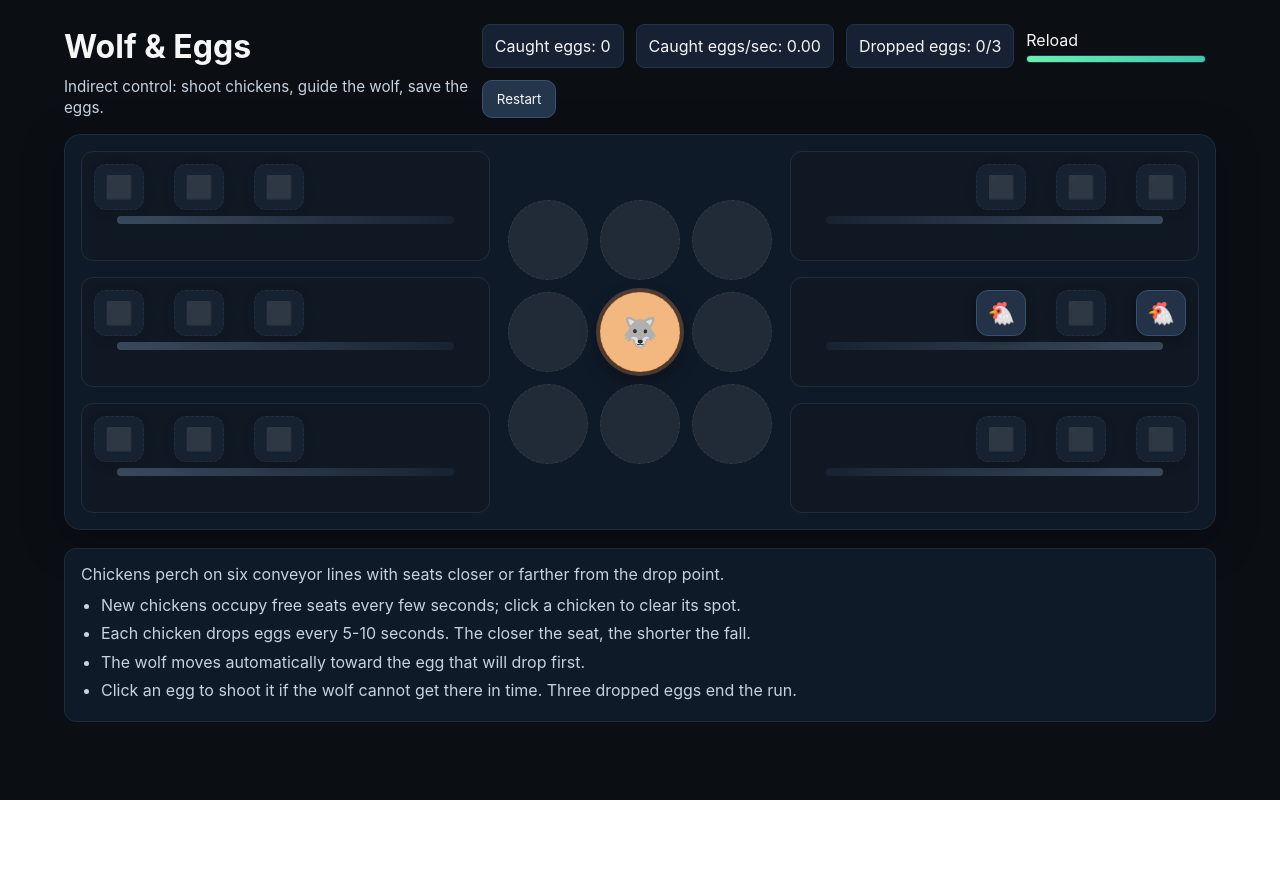
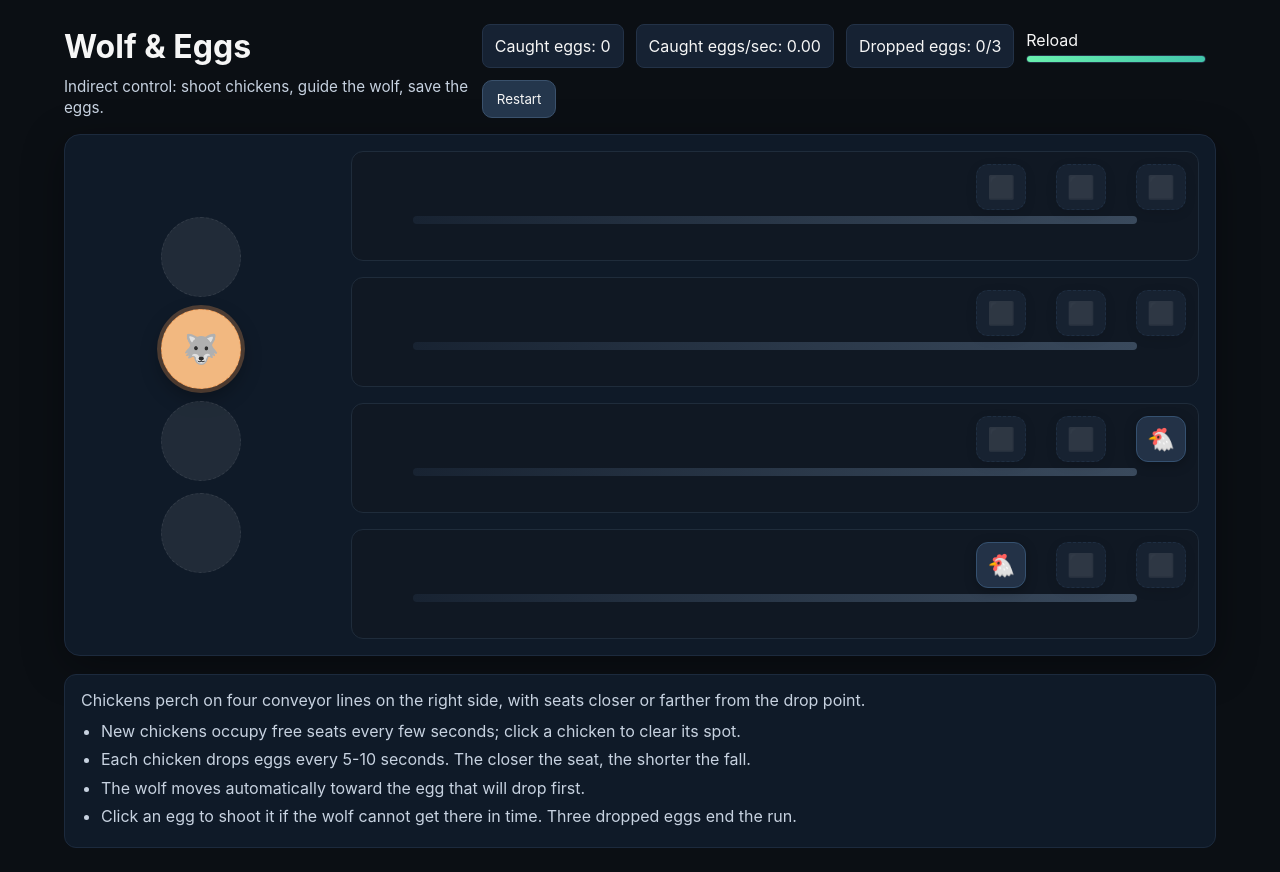
Before and after one commit to nikitabelotelov-ciliz/shooter-game, a React (Vite) app: page / in a window 1280 px wide. Before the commit the page ends 800 px from the top, so only its background shows below. Built offline with nearby package versions, Linux system fonts and the light colour scheme.

Commit message:
Use single-column wolf grid

```diff
--- a/src/App.css
+++ b/src/App.css
@@ -91,7 +91,7 @@
 
 .arena {
   display: grid;
-  grid-template-columns: 1fr 240px 1fr;
+  grid-template-columns: 240px 1fr;
   gap: 30px;
   background: #0f1a28;
   border: 1px solid #1c2a3d;
@@ -219,8 +219,8 @@
 
 .grid {
   display: grid;
-  grid-template-columns: repeat(3, 80px);
-  grid-template-rows: repeat(3, 80px);
+  grid-template-columns: repeat(1, 80px);
+  grid-template-rows: repeat(4, 80px);
   gap: 12px;
 }
 
@@ -270,7 +270,7 @@
 
 @media (max-width: 700px) {
   .arena {
-    grid-template-columns: 1fr 110px 1fr;
+    grid-template-columns: 110px 1fr;
   }
 
   .app {
@@ -369,8 +369,8 @@
   }
 
   .grid {
-    grid-template-columns: repeat(3, 30px);
-    grid-template-rows: repeat(3, 30px);
+    grid-template-columns: repeat(1, 30px);
+    grid-template-rows: repeat(4, 30px);
     gap: 5px;
   }
 
--- a/src/App.tsx
+++ b/src/App.tsx
@@ -32,9 +32,7 @@ function App() {
   const gridPositions = useMemo(() => {
     const positions = [] as { row: number; col: number }[]
     for (let row = 0; row < LINES_PER_SIDE; row += 1) {
-      for (let col = 0; col < 3; col += 1) {
-        positions.push({ row, col })
-      }
+      positions.push({ row, col: 0 })
     }
     return positions
   }, [])
@@ -101,14 +99,6 @@ function App() {
       )}
 
       <div className="arena">
-        <ConveyorColumn
-          side="left"
-          chickens={gameState.chickens.filter((c) => c.side === 'left')}
-          eggs={gameState.eggs.filter((egg) => egg.side === 'left')}
-          onShootChicken={handleShootChicken}
-          onShootEgg={handleShootEgg}
-        />
-
         <div className="wolf-zone">
           <div className="grid">
             {gridPositions.map((pos) => {
@@ -128,15 +118,15 @@ function App() {
 
         <ConveyorColumn
           side="right"
-          chickens={gameState.chickens.filter((c) => c.side === 'right')}
-          eggs={gameState.eggs.filter((egg) => egg.side === 'right')}
+          chickens={gameState.chickens}
+          eggs={gameState.eggs}
           onShootChicken={handleShootChicken}
           onShootEgg={handleShootEgg}
         />
       </div>
 
       <div className="instructions">
-        <p>Chickens perch on six conveyor lines with seats closer or farther from the drop point.</p>
+        <p>Chickens perch on four conveyor lines on the right side, with seats closer or farther from the drop point.</p>
         <ul>
           <li>New chickens occupy free seats every few seconds; click a chicken to clear its spot.</li>
           <li>Each chicken drops eggs every 5-10 seconds. The closer the seat, the shorter the fall.</li>
@@ -197,8 +187,7 @@ function ConveyorColumn({ side, chickens, eggs, onShootChicken, onShootEgg }: Co
             <div className="eggs">
               {eggsByRow[rowIndex].map((egg) => {
                 const pathProgress = Math.min(1, egg.progress / egg.travelDistance)
-                const dropPosition = side === 'left' ? 1 : 0
-                const position = egg.startPosition + (dropPosition - egg.startPosition) * pathProgress
+                const position = egg.startPosition * (1 - pathProgress)
                 const left = `${position * 100}%`
                 return (
                   <button
--- a/src/gameModel.ts
+++ b/src/gameModel.ts
@@ -1,4 +1,4 @@
-export type Side = 'left' | 'right'
+export type Side = 'right'
 
 export interface Position {
   row: number
@@ -33,7 +33,7 @@ export interface GameState {
   gameOver: boolean
 }
 
-const LINES_PER_SIDE = 3
+const LINES_PER_SIDE = 4
 const SEATS_PER_LINE = 3
 const MIN_INITIAL_CHICKENS = 2
 const MAX_INITIAL_CHICKENS = 3
@@ -42,30 +42,31 @@ const EGG_COOLDOWN_RANGE_MS: [number, number] = [5000, 10000]
 const CHICKEN_SPAWN_RANGE_MS: [number, number] = [5000, 10000]
 const MAX_DROPPED_EGGS = 3
 const WOLF_STEP_MS = 240
-const DROP_POSITION: Record<Side, number> = { left: 1, right: 0 }
+const DROP_POSITION: Record<Side, number> = { right: 0 }
 const SEAT_TRAVEL_RATIOS: readonly number[] = [1, 0.75, 0.5]
+const WOLF_START_ROW = Math.floor((LINES_PER_SIDE - 1) / 2)
+const WOLF_COL = 0
 
 const randomBetween = (min: number, max: number) => Math.random() * (max - min) + min
 const randomDelay = (range: [number, number]) => randomBetween(range[0], range[1])
 
-const normalizedSeatIndex = (side: Side, seat: number) =>
-  side === 'left' ? seat : SEATS_PER_LINE - 1 - seat
+const normalizedSeatIndex = (seat: number) => SEATS_PER_LINE - 1 - seat
 
-const travelDistanceForSeat = (side: Side, seat: number) => {
-  const indexFromDrop = normalizedSeatIndex(side, seat)
+const travelDistanceForSeat = (seat: number) => {
+  const indexFromDrop = normalizedSeatIndex(seat)
   const boundedIndex = Math.min(SEAT_TRAVEL_RATIOS.length - 1, Math.max(0, indexFromDrop))
   return SEAT_TRAVEL_RATIOS[boundedIndex]
 }
 
 const spawnPositionForSeat = (side: Side, seat: number) => {
   const dropPosition = DROP_POSITION[side]
-  const distance = travelDistanceForSeat(side, seat)
+  const distance = travelDistanceForSeat(seat)
   return dropPosition === 1 ? 1 - distance : distance
 }
 
-const catchPositionForLine = (side: Side, line: number): Position => ({
+const catchPositionForLine = (_side: Side, line: number): Position => ({
   row: line,
-  col: side === 'left' ? 0 : 2,
+  col: WOLF_COL,
 })
 
 interface SeatPosition {
@@ -79,9 +80,9 @@ export class GameModel {
 
   private eggs: Egg[] = []
 
-  private wolfPosition: Position = { row: 1, col: 1 }
+  private wolfPosition: Position = { row: WOLF_START_ROW, col: WOLF_COL }
 
-  private wolfTarget: Position = { row: 1, col: 1 }
+  private wolfTarget: Position = { row: WOLF_START_ROW, col: WOLF_COL }
 
   private caughtEggs = 0
 
@@ -106,8 +107,8 @@ export class GameModel {
   reset() {
     this.chickens = []
     this.eggs = []
-    this.wolfPosition = { row: 1, col: 1 }
-    this.wolfTarget = { row: 1, col: 1 }
+    this.wolfPosition = { row: WOLF_START_ROW, col: WOLF_COL }
+    this.wolfTarget = { row: WOLF_START_ROW, col: WOLF_COL }
     this.caughtEggs = 0
     this.droppedEggs = 0
     this.gameOver = false
@@ -179,7 +180,7 @@ export class GameModel {
     const occupied = new Set<string>(this.chickens.map((chicken) => `${chicken.side}-${chicken.line}-${chicken.seat}`))
     const openSeats: SeatPosition[] = []
 
-    ;(['left', 'right'] as Side[]).forEach((side) => {
+    ;(['right'] as Side[]).forEach((side) => {
       for (let line = 0; line < LINES_PER_SIDE; line += 1) {
         for (let seat = 0; seat < SEATS_PER_LINE; seat += 1) {
           const key = `${side}-${line}-${seat}`
@@ -214,7 +215,7 @@ export class GameModel {
   }
 
   private spawnEgg(chicken: Chicken) {
-    const travelDistance = travelDistanceForSeat(chicken.side, chicken.seat)
+    const travelDistance = travelDistanceForSeat(chicken.seat)
     const startPosition = spawnPositionForSeat(chicken.side, chicken.seat)
     this.eggs.push({
       id: `${chicken.id}-egg-${Date.now()}-${Math.random().toFixed(4)}`,
@@ -256,7 +257,7 @@ export class GameModel {
 
   private updateWolf(delta: number) {
     if (!this.eggs.length) {
-      this.wolfTarget = { row: 1, col: 1 }
+      this.wolfTarget = { row: WOLF_START_ROW, col: WOLF_COL }
     } else {
       let bestEgg = this.eggs[0]
       let bestTimeLeft = this.timeToDrop(bestEgg)
```
